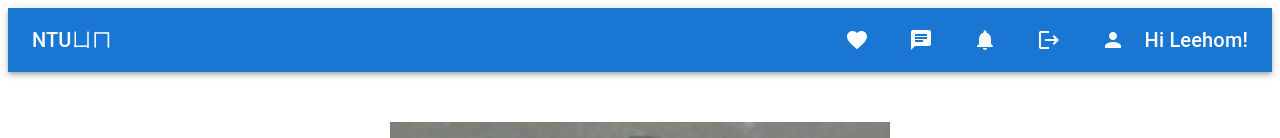
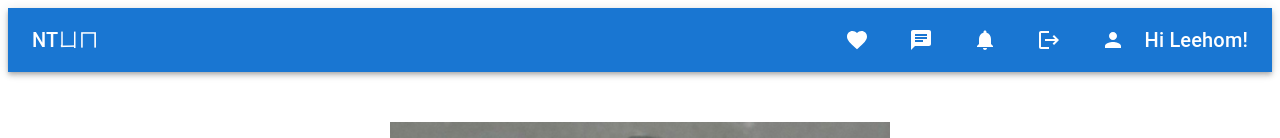
Before and after one commit to chihong-j/NTUnmarried, a React (Create React App) app in the folder frontend/: page / in a window 1280 px wide. Both pictures are taken after typing "name@example.com", "Sample123" into the empty fields and a click on the button "SIGN IN". Shown: the top 138 px of the page. Built offline with nearby package versions, Linux system fonts and the light colour scheme.

Commit message:
modify chatbox

```diff
--- a/frontend/src/Containers/Header.js
+++ b/frontend/src/Containers/Header.js
@@ -30,7 +30,7 @@ const Header = ({isNotification, setCurrentPage, setUserStatus, userName}) => {
     <AppBar position="static">
       <Toolbar>
         <Typography variant="h6" className= "NTUnmarriedTitle" sx = {{flexGrow: 1}}>
-          NTUㄩㄇ
+          NTㄩㄇ
         </Typography>
         <Button color="inherit" onClick={() => setCurrentPage("match")} sx = {{flexGrow: 0}}>
           <FavoriteIcon/>
```
